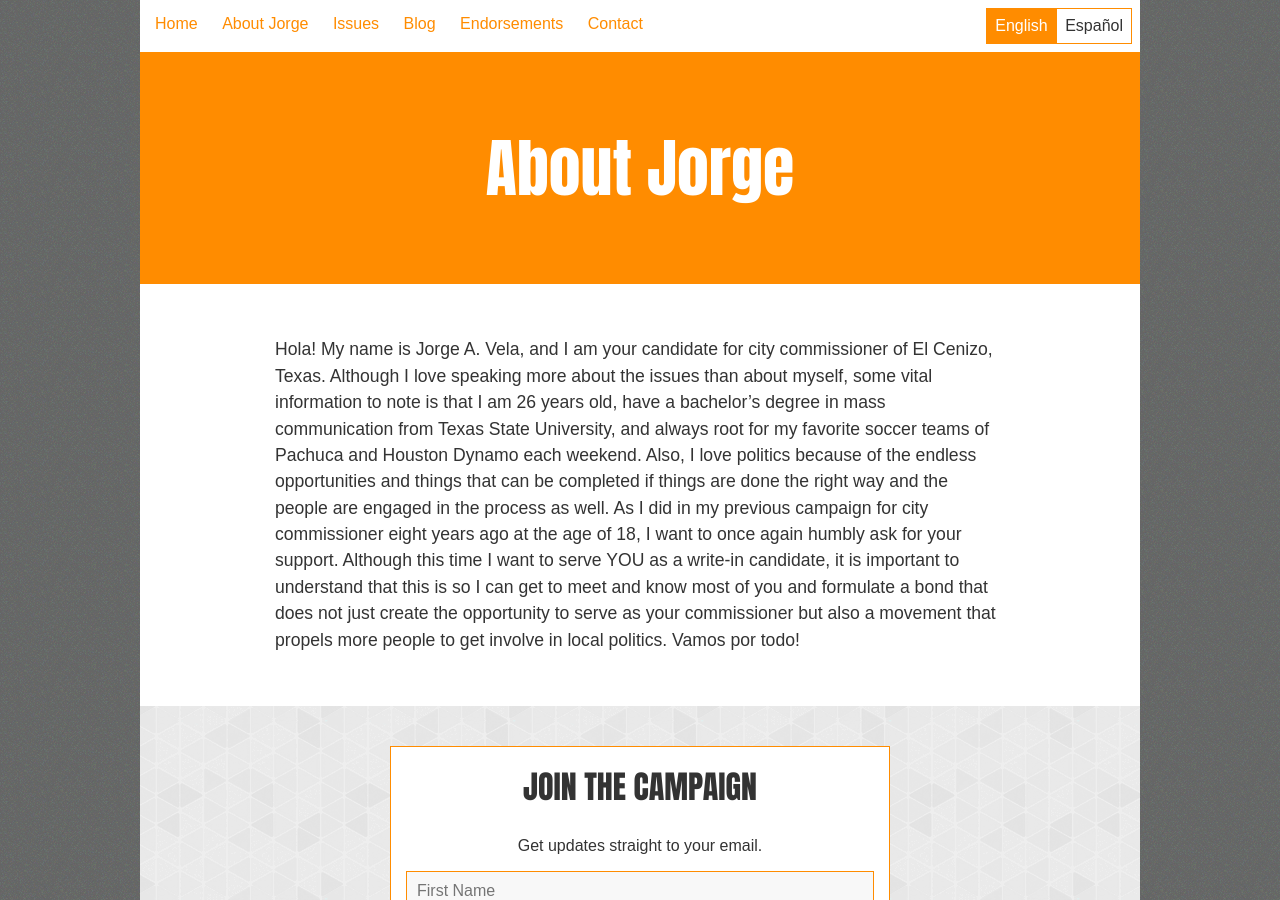
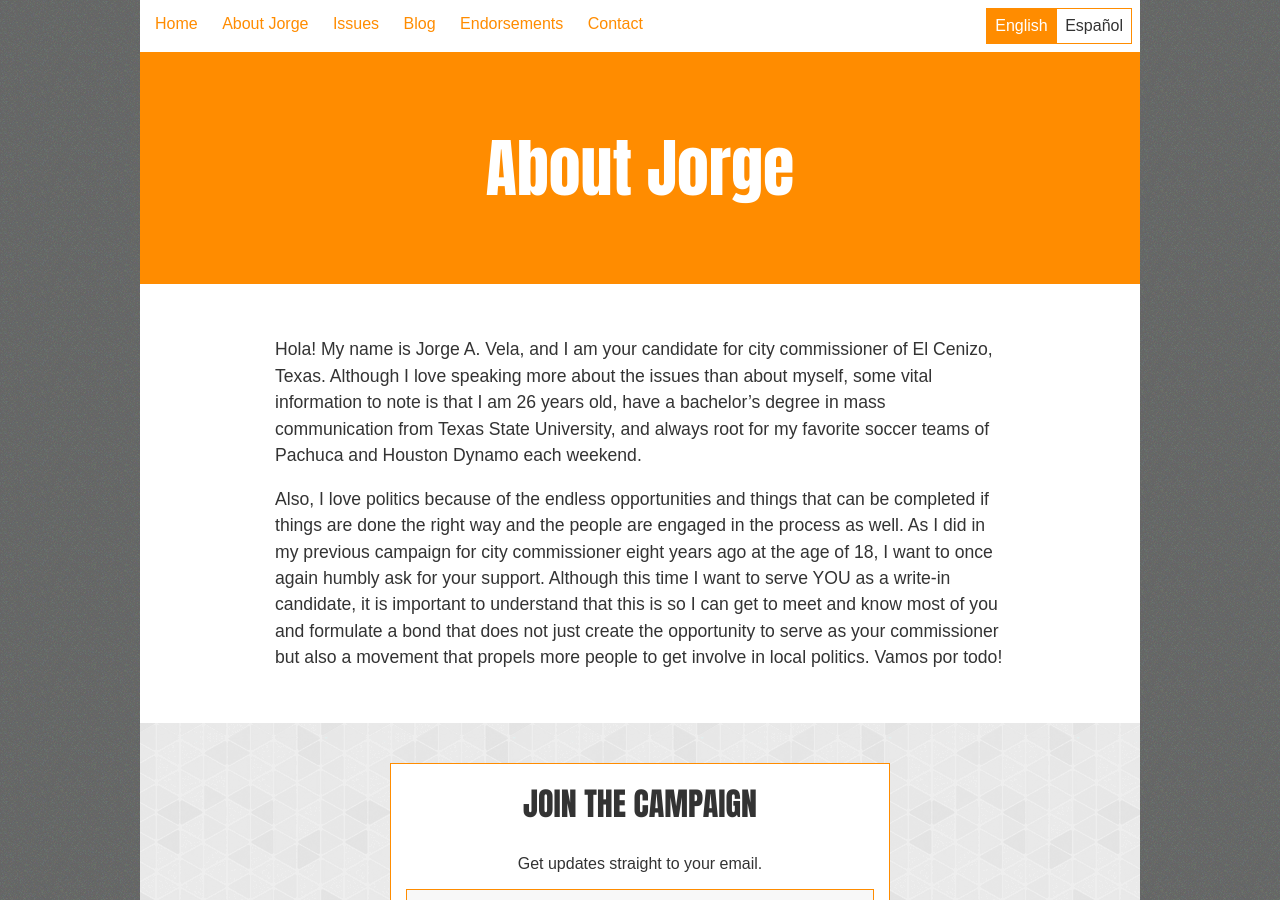
Before and after one commit to vela2018/vela2018.github.io, a Jekyll site: the page built from about.html, in a window 1280 px wide and 900 px high. Built offline with Jekyll 4.4.1, drawn with Linux system fonts in a browser that asks for light colours; nearby versions of some CDN libraries.

```diff
--- a/about.html
+++ b/about.html
@@ -7,11 +7,11 @@ English_Body_Text: "<p>Hola! My name is Jorge A. Vela, and I am your candidate f
   issues than about myself, some vital information to note is that I am 26 years old,
   have a bachelor’s degree in mass communication from Texas State University, and
   always root for my favorite soccer teams of Pachuca and Houston Dynamo each weekend.
-  Also, I love politics because of the endless opportunities and things that can be
-  completed if things are done the right way and the people are engaged in the process
-  as well. As I did in my previous campaign for city commissioner eight years ago
-  at the age of 18, I want to once again humbly ask for your support. Although this
-  time I want to serve YOU as a write-in candidate, it is important to understand
+  </p><p>Also, I love politics because of the endless opportunities and things that
+  can be completed if things are done the right way and the people are engaged in
+  the process as well. As I did in my previous campaign for city commissioner eight
+  years ago at the age of 18, I want to once again humbly ask for your support. Although
+  this time I want to serve YOU as a write-in candidate, it is important to understand
   that this is so I can get to meet and know most of you and formulate a bond that
   does not just create the opportunity to serve as your commissioner but also a movement
   that propels more people to get involve in local politics. Vamos por todo!  </p>"
```
Also changed, not shown: .forestry/front_matter/templates/page.yml.
